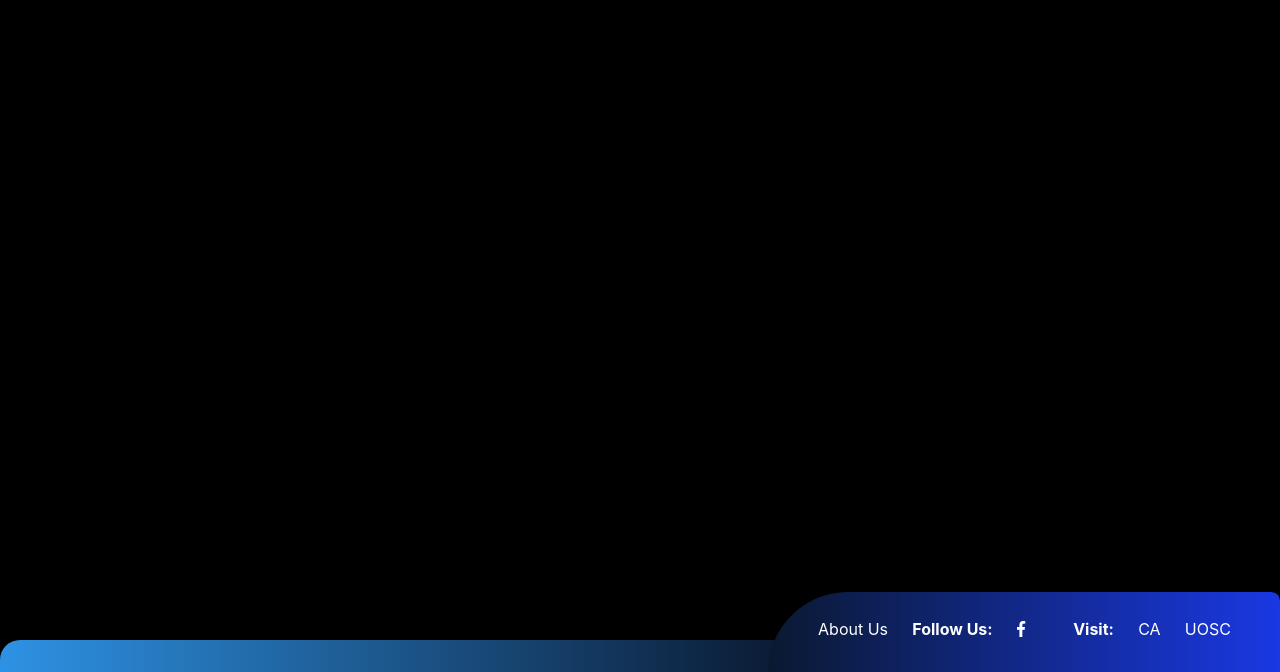
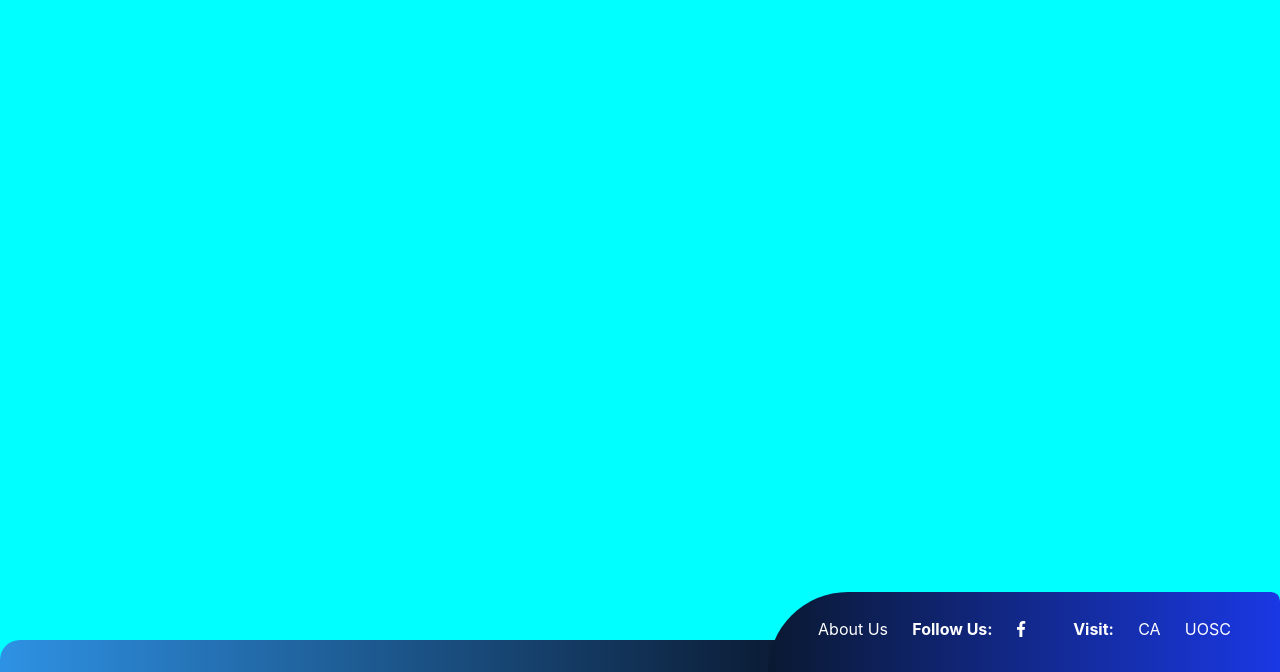
Before and after one commit to ureckon-web-team/Teaser-Ureckon, a plain HTML site: page index.html in a window 1280 px wide. Shown: the part 128-800 px from the top of the page. Drawn offline with nearby package versions, Linux system fonts and the light colour scheme.

Commit message:
Update style.css

```diff
--- a/css/style.css
+++ b/css/style.css
@@ -10,7 +10,7 @@ html, body{
     width: 100%;
     height: 100vh;
     overflow: hidden;
-    background: rgb(0, 0, 0);
+    background: cyan;
 }
 
 /* Header */
```
